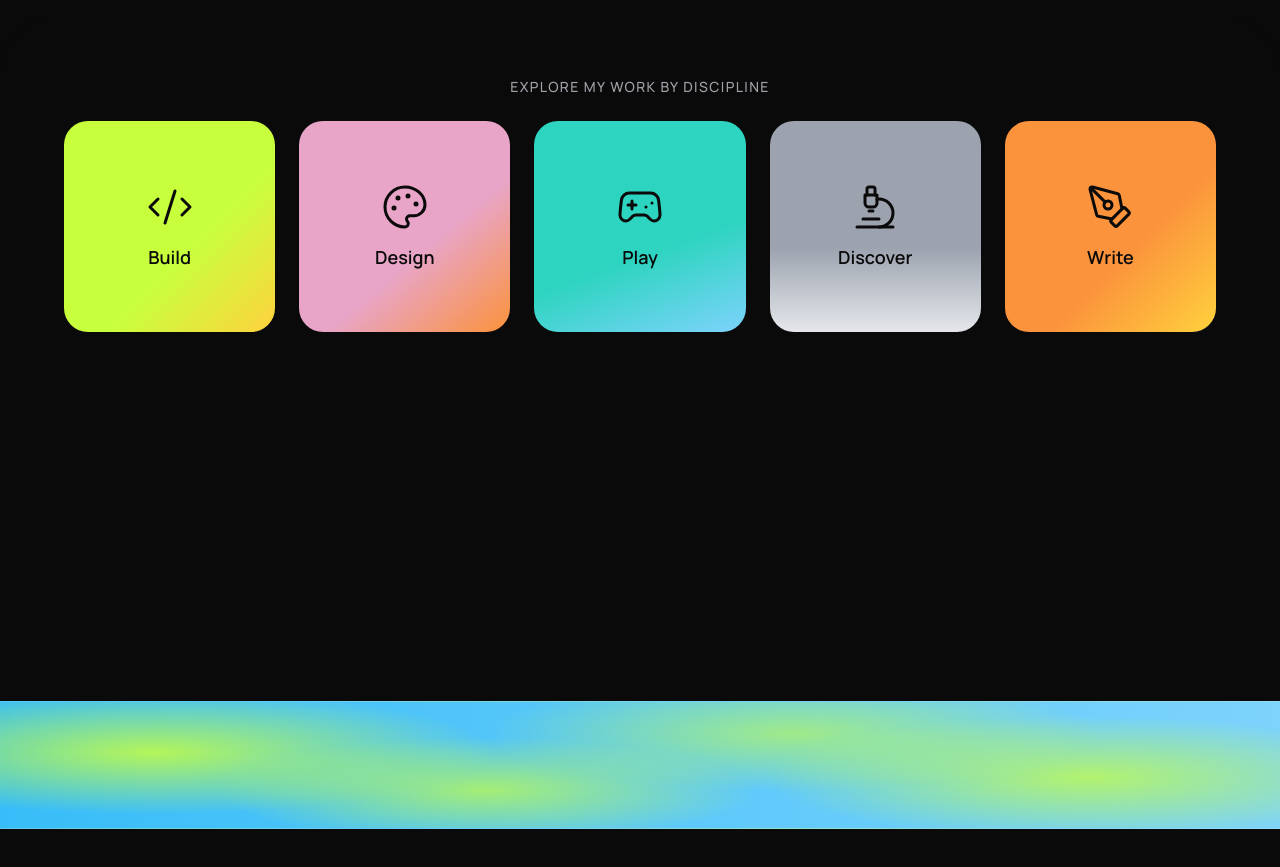
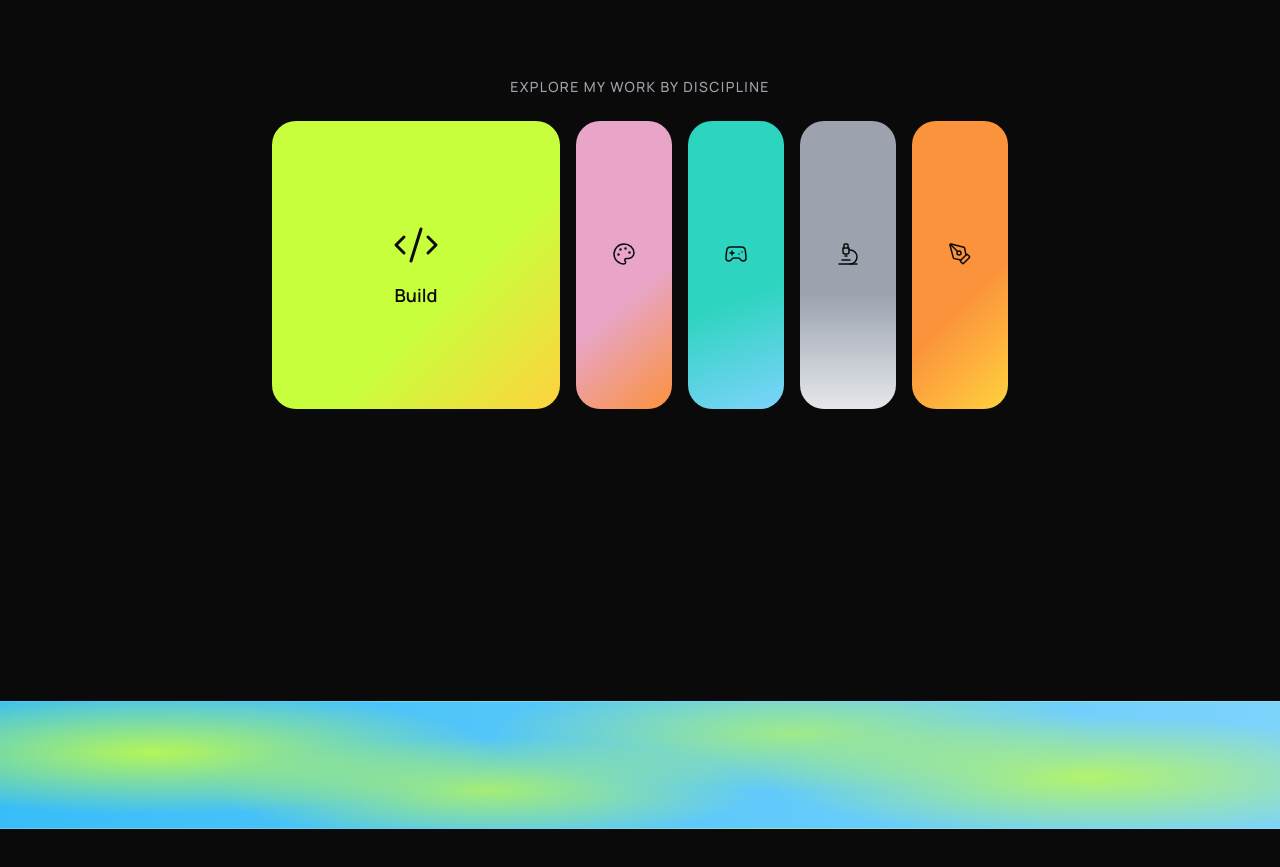
Before and after one commit to rileyb3/portfolio, a Next.js app: page / in a window 1280 px wide. Shown: the part 1120-1987 px from the top of the page. Built offline with nearby package versions, Linux system fonts and the light colour scheme.

Commit message:
Disciplines: accordion-style tiles — one expanded square, rest collapsed rounded rectangles, hover to expand

```diff
--- a/src/components/Disciplines.tsx
+++ b/src/components/Disciplines.tsx
@@ -45,7 +45,11 @@ const blobStyle = [
 export default function Disciplines() {
   const ref = useRef<HTMLDivElement>(null);
   const [visible, setVisible] = useState(false);
-  const [hoveredId, setHoveredId] = useState<string | null>(null);
+  // Accordion-style: one tile is expanded to full square size at a time,
+  // the rest sit collapsed as narrow rounded rectangles. Hovering a
+  // collapsed tile makes it the expanded one; it stays expanded (rather
+  // than snapping back on mouse-leave) until another tile is hovered.
+  const [activeId, setActiveId] = useState(tiles[0].id);
 
   useEffect(() => {
     const el = ref.current;
@@ -80,35 +84,46 @@ export default function Disciplines() {
         <h2 className="mb-6 text-sm font-medium uppercase tracking-widest text-muted">
           Explore my work by discipline
         </h2>
-        {/* One row, five equal-width columns — grid (not flex) so the
-            columns and the gaps between them both stay perfectly even
-            regardless of tile count. */}
-        <div className="mx-auto grid grid-cols-5 gap-3 sm:gap-6">
+        {/* One row, fixed height. The active tile is as wide as it is
+            tall (a square); every other tile collapses to a narrow
+            rounded rectangle at the same height. Widths animate via
+            `transition-all` on plain Tailwind width classes, which is
+            just as animatable as an inline style here. */}
+        <div className="mx-auto flex h-56 items-stretch justify-center gap-3 sm:h-64 sm:gap-4 lg:h-72">
           {tiles.map((tile, i) => {
             const Icon = iconMap[tile.id] ?? Images;
             const { gradient } = blobStyle[i % blobStyle.length];
+            const isActive = activeId === tile.id;
             const entranceScale = visible ? 1 : 0.85;
-            const hoverScale = hoveredId === tile.id ? 1.05 : 1;
             return (
               <Link
                 key={tile.id}
                 href={tile.href}
-                onMouseEnter={() => setHoveredId(tile.id)}
-                onMouseLeave={() => setHoveredId(null)}
+                onMouseEnter={() => setActiveId(tile.id)}
                 style={{
                   background: gradient,
                   transitionDelay: visible ? `${i * 60}ms` : "0ms",
-                  transform: `scale(${entranceScale * hoverScale})`,
+                  transform: `scale(${entranceScale})`,
                 }}
-                className={`group flex aspect-square w-full flex-col items-center justify-center gap-2 rounded-2xl p-3 text-center text-ink transition-all duration-500 ease-out sm:gap-3 sm:rounded-3xl sm:p-6 ${
-                  visible ? "opacity-100" : "opacity-0"
-                }`}
+                className={`group flex shrink-0 flex-col items-center justify-center gap-2 rounded-2xl p-3 text-center text-ink transition-all duration-500 ease-out sm:rounded-3xl ${
+                  isActive
+                    ? "w-56 sm:w-64 sm:gap-3 sm:p-6 lg:w-72"
+                    : "w-14 sm:w-20 lg:w-24"
+                } ${visible ? "opacity-100" : "opacity-0"}`}
               >
                 <Icon
-                  className="h-7 w-7 transition-transform duration-300 group-hover:scale-110 sm:h-12 sm:w-12"
+                  className={`shrink-0 transition-all duration-300 ${
+                    isActive ? "h-7 w-7 sm:h-12 sm:w-12" : "h-5 w-5 sm:h-6 sm:w-6"
+                  }`}
                   strokeWidth={1.5}
                 />
-                <span className="text-xs font-semibold leading-snug sm:text-lg">
+                <span
+                  className={`font-semibold leading-snug transition-all duration-300 ${
+                    isActive
+                      ? "text-xs opacity-100 sm:text-lg"
+                      : "hidden text-[10px] opacity-0 sm:block"
+                  }`}
+                >
                   {tile.label}
                 </span>
               </Link>
```
